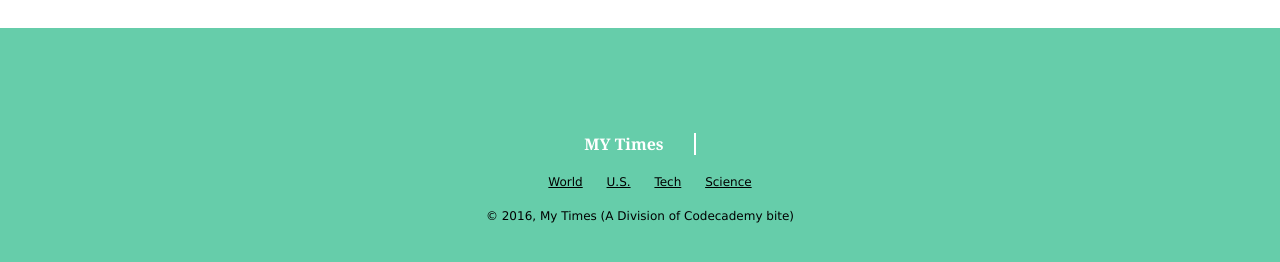
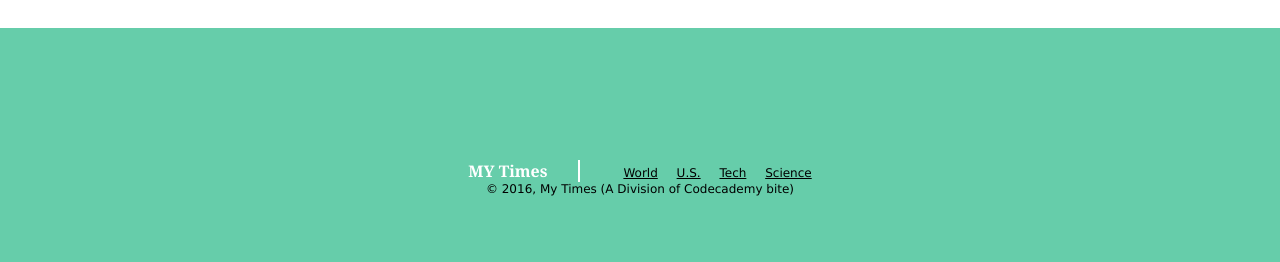
Before and after one commit to scgray67/MyTimes, a plain HTML site: page index.html in a window 1280 px wide. Shown: the part 1345-1607 px from the top of the page. Drawn offline with Linux system fonts and the light colour scheme.

Commit message:
footer code

```diff
--- a/index.html
+++ b/index.html
@@ -91,15 +91,15 @@
     <!-- Begin Footer -->
 
     <footer>
-        <div id="footerlogo">
-          <p>MY Times</p>
-        </div>
-        <div id="footernav">
+      <div class="info">
+        <span class="footerlogo">MY Times</span>
+        <div class="footernav">
           <span><a href="#">World</a></span>
           <span><a href="#">U.S.</a></span>
           <span><a href="#">Tech</a></span>
           <span><a href="#">Science</a></span>
         </div>
+      </div>
       <div id="copyright">
         <p>© 2016, My Times (A Division of Codecademy bite)</p>
       </div>
--- a/style.css
+++ b/style.css
@@ -175,7 +175,7 @@ footer {
   flex-direction: column;
 }
 
-#footerlogo {
+.footerlogo {
   font-family: Georgia;
   font-size: 16px;
   font-weight: bold;
@@ -185,19 +185,14 @@ footer {
   display: inline-block;
 }
 
-#footernav {
-  padding-left: 20px;
+.footernav {
   display: inline-block;
+  padding-left: 25px;
 }
 
-#footernav span a{
-  padding: 20px 10px;
+.footernav span a {
   color: black;
-  display: inline-block;
-}
-
-#copyright {
-  display: block;
+  padding-left: 15px;
 }
 
 /* End Footer */
```
